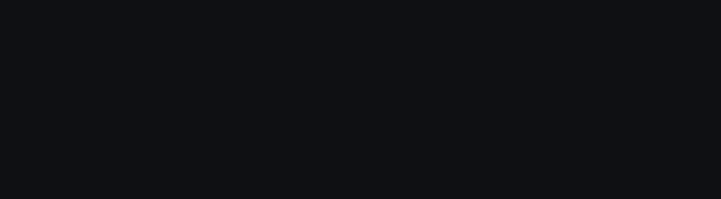
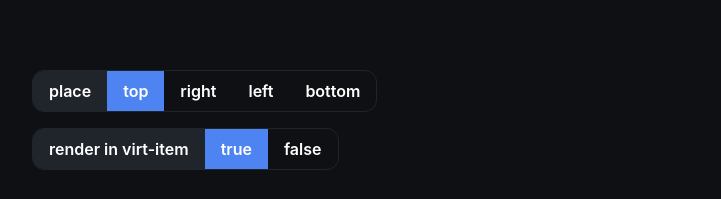
Before and after one commit to bekkhus/poc-react-tooltip-v5, a React (Vite) app: page / in a window 1280 px wide. Shown: the part 598-797 px from the top of the page, without its empty margins (0-721 px from the left). Built offline with nearby package versions, Linux system fonts and the light colour scheme; no server answers.

Commit message:
Popover placement and render destination controls

```diff
--- a/package.json
+++ b/package.json
@@ -12,7 +12,7 @@
     "@types/react-virtualized": "^9.21.21",
     "react": "^18.2.0",
     "react-dom": "^18.2.0",
-    "react-tooltip": "^5.7.4",
+    "react-tooltip": "^5.8.1",
     "react-virtualized": "^9.22.3",
     "swr": "^2.0.3"
   },
--- a/src/components/List/List.tsx
+++ b/src/components/List/List.tsx
@@ -6,35 +6,53 @@
 import { getPokemonRange } from "../../services/pokemonService";
 import LazyView, { LazyItemRenderer, LazyViewItem } from "../LazyView/LazyView";
 import PokemonInfoPopover from "../PokemonInfoPopover/PokemonInfoPopover";
+import { ITooltip } from "react-tooltip";
 
-const getPopoverId = (index?: number) => 'id-' + ((index || 0) + 1);
+const getPopoverId = (index: number = 0) => 'popover-id-' + (index + 1);
 
-const List: FunctionComponent = () => {
+type ListProps = {
+    popoverPlace?: ITooltip['place'];
+    renderPopoverOutside?: boolean;
+}
+
+const List: FunctionComponent<ListProps> = ({ popoverPlace = 'top', renderPopoverOutside = false }) => {
     const { data } = useSWR<BasicPokemon[]>(
-        () => getPokemonRange.getKey(4000),
+        () => getPokemonRange.getKey(1000),
         getPokemonRange.fetcher
     );
 
-    const renderPopovers = useCallback(() => (
+    const renderPopovers = () => (
         data?.map((item, index) => (
             <PokemonInfoPopover
                 key={item.name}
-                resourceId={(index || 0) + 1}
-                anchorId={getPopoverId(index)}
-                place='left'
+                pokemonId={index + 1}
+                id={getPopoverId(index)}
+                place={popoverPlace}
                 offset={20}
                 positionStrategy="fixed"
             />
         )) || null
-    ), [data]);
+    );
 
     if (!data?.length) {
         return null;
     }
 
-    const friendRequestRenderer: LazyItemRenderer = ({ item, index }) => (
+    const friendRequestRenderer: LazyItemRenderer = ({ item, index = 0 }) => (
         <Fragment key={item.name}>
-            <ListItem id={getPopoverId(index)} index={(index || 0) + 1} item={item} />
+            <ListItem id={getPopoverId(index)} pokemonId={(index || 0) + 1} item={item} />
+            {
+                !renderPopoverOutside && (
+                    <PokemonInfoPopover
+                        key={item.name}
+                        pokemonId={index + 1}
+                        id={getPopoverId(index)}
+                        place={popoverPlace}
+                        offset={20}
+                        positionStrategy="fixed"
+                    />
+                )
+            }
         </Fragment>
     );
 
@@ -43,7 +61,7 @@
             <LazyView source={data}>
                 <LazyViewItem renderer={friendRequestRenderer} />
             </LazyView>
-            {renderPopovers()}
+            {renderPopoverOutside && renderPopovers()}
         </div>
     )
 }
--- a/src/components/ListItem/ListItem.tsx
+++ b/src/components/ListItem/ListItem.tsx
@@ -4,13 +4,13 @@
 
 type ListItemType = {
     id: string;
-    index: number;
+    pokemonId: number;
     item: BasicPokemon;
 };
 
-const ListItem: FunctionComponent<ListItemType> = ({ id, index, item }) => (
-    <a className={styles.listItem} id={id} href={`https://pokeapi.co/api/v2/pokemon/${item.name}`} key={index}>
-        <img className={styles.listItemImg} src={`https://raw.githubusercontent.com/PokeAPI/sprites/master/sprites/pokemon/${index}.png`} />
+const ListItem: FunctionComponent<ListItemType> = ({ id, pokemonId, item }) => (
+    <a className={styles.listItem} data-tooltip-id={id} key={pokemonId}>
+        <img className={styles.listItemImg} src={`https://raw.githubusercontent.com/PokeAPI/sprites/master/sprites/pokemon/${pokemonId}.png`} />
         <p className={styles.listItemLabel}>{item.name}</p>
     </a>
 );
--- a/src/components/PokemonInfoPopover/PokemonInfoPopover.tsx
+++ b/src/components/PokemonInfoPopover/PokemonInfoPopover.tsx
@@ -1,4 +1,4 @@
-import { FunctionComponent, ReactNode, useState } from "react";
+import { FunctionComponent, ReactNode, useEffect, useState } from "react";
 import { ITooltip, Tooltip as ReactTooltip } from "react-tooltip";
 import useSWR from 'swr';
 import { Pokemon } from "../../models/Pokemon";
@@ -7,10 +7,10 @@
 
 type PokemonInfoPopoverProps = {
     children?: ReactNode;
-    resourceId: number;
+    pokemonId: number;
 } & ITooltip;
 
-const PokemonInfoPopover: FunctionComponent<PokemonInfoPopoverProps> = ({ resourceId, ...rest }) => {
+const PokemonInfoPopover: FunctionComponent<PokemonInfoPopoverProps> = ({ pokemonId: resourceId, ...rest }) => {
     const [isOpen, setIsOpen] = useState<boolean>(false);
 
     const { data, isLoading, error } = useSWR<Pokemon>(
@@ -27,7 +27,7 @@
 
         label = isLoading ? 'Loading...' : 'Validating...';
 
-        return <p id={rest.anchorId}>{label}</p>;
+        return <p>{label}</p>;
     }
 
     const renderContent = () => (
@@ -42,8 +42,8 @@
             className={styles.pokemonInfoPopover}
             isOpen={isOpen}
             setIsOpen={setIsOpen}
-            delayHide={100}
-            delayShow={100}
+            delayHide={200}
+            delayShow={200}
             clickable
             {...rest}
         >
--- a/src/components/RightSidebar/RightSidebar.module.scss
+++ b/src/components/RightSidebar/RightSidebar.module.scss
@@ -7,3 +7,42 @@
     width: 300px;
     background-color: #14161C;
 }
+
+.optionsContainer {
+    display: flex;
+    flex-direction: column;
+    align-items: flex-start;
+    gap: 16px;
+    position: fixed;
+    bottom: 32px;
+    left: 32px;
+}
+
+.placeOptionsContainer {
+    display: flex;
+    border-radius: 12px;
+    border: 1px solid #20242b;
+    overflow: hidden;
+}
+
+.placeOptionsLabel {
+    display: flex;
+    justify-content: center;
+    align-items: center;
+    font-weight: 600;
+    padding: 8px 16px;
+    background-color: #20242b;
+}
+
+.placeOptionsItem {
+    display: flex;
+    justify-content: center;
+    align-items: center;
+    padding: 8px 16px;
+    font-weight: 600;
+    cursor: pointer;
+}
+
+.placeActiveOptionsItem {
+    background-color: #4e84f2;
+}
--- a/src/components/RightSidebar/RightSidebar.tsx
+++ b/src/components/RightSidebar/RightSidebar.tsx
@@ -1,11 +1,69 @@
-import { FunctionComponent } from "react";
+import { FunctionComponent, useState } from "react";
+import { ITooltip } from "react-tooltip";
 import List from "../List/List";
 import styles from './RightSidebar.module.scss';
 
-const RightSidebar: FunctionComponent = () => (
-    <div className={styles.rightSidebar}>
-        <List />
-    </div>
-)
+const placeOptions: ITooltip['place'][] = [
+    'top',
+    'right',
+    'left',
+    'bottom'
+]
+
+const renderOptions: string[] = [
+    'true',
+    'false'
+];
+
+const RightSidebar: FunctionComponent = () => {
+    const [activePlaceIndex, setActivePlaceIndex] = useState<number>(0);
+    const [renderOutside, setRenderOutisde] = useState<boolean>(false);
+
+    return (
+        <>
+            <div className={styles.rightSidebar}>
+                <List popoverPlace={placeOptions[activePlaceIndex]} renderPopoverOutside={renderOutside} />
+            </div>
+            <div className={styles.optionsContainer}>
+                <div className={styles.placeOptionsContainer}>
+                    <div className={styles.placeOptionsLabel}>
+                        place
+                    </div>
+                    {
+                        placeOptions.map((option, index) => {
+                            const isActive = activePlaceIndex === index;
+                            const className = styles.placeOptionsItem + (isActive ? ` ${styles.placeActiveOptionsItem}` : '');
+                            const onClick = () => !isActive ? setActivePlaceIndex(index) : null;
+
+                            return (
+                                <div key={option} onClick={onClick} className={className}>
+                                    {option}
+                                </div>
+                            )
+                        })
+                    }
+                </div>
+                <div className={styles.placeOptionsContainer}>
+                    <div className={styles.placeOptionsLabel}>
+                        render in virt-item
+                    </div>
+                    {
+                        renderOptions.map((option, index) => {
+                            const isActive = renderOutside && index || !renderOutside && !index;
+                            const className = styles.placeOptionsItem + (isActive ? ` ${styles.placeActiveOptionsItem}` : '');
+                            const onClick = () => !isActive ? setRenderOutisde(!renderOutside) : null;
+
+                            return (
+                                <div key={option} onClick={onClick} className={className}>
+                                    {option}
+                                </div>
+                            )
+                        })
+                    }
+                </div>
+            </div>
+        </>
+    )
+}
 
 export default RightSidebar;
```
Also changed, not shown: 1 other file (tests, documents, lock files or other folders).
